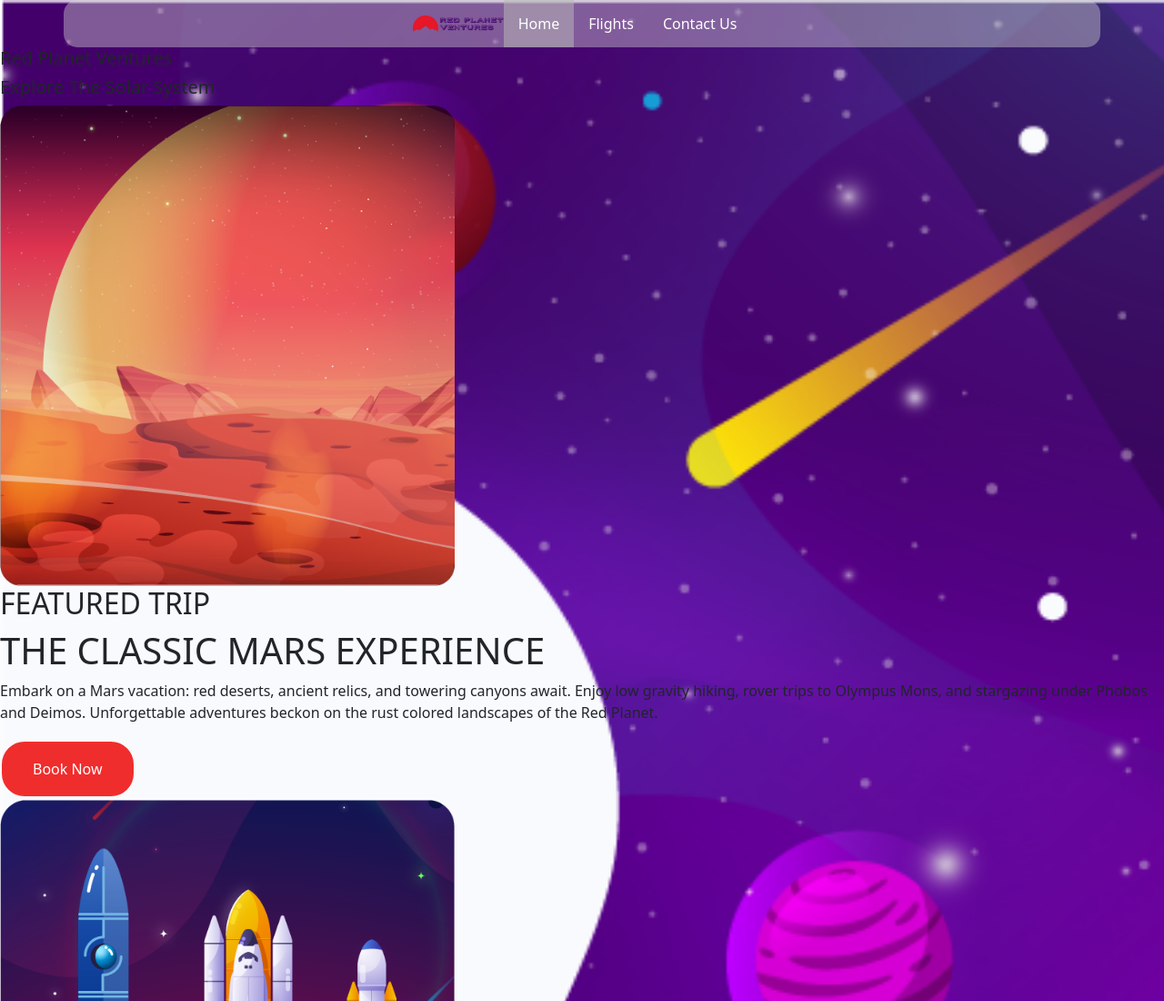
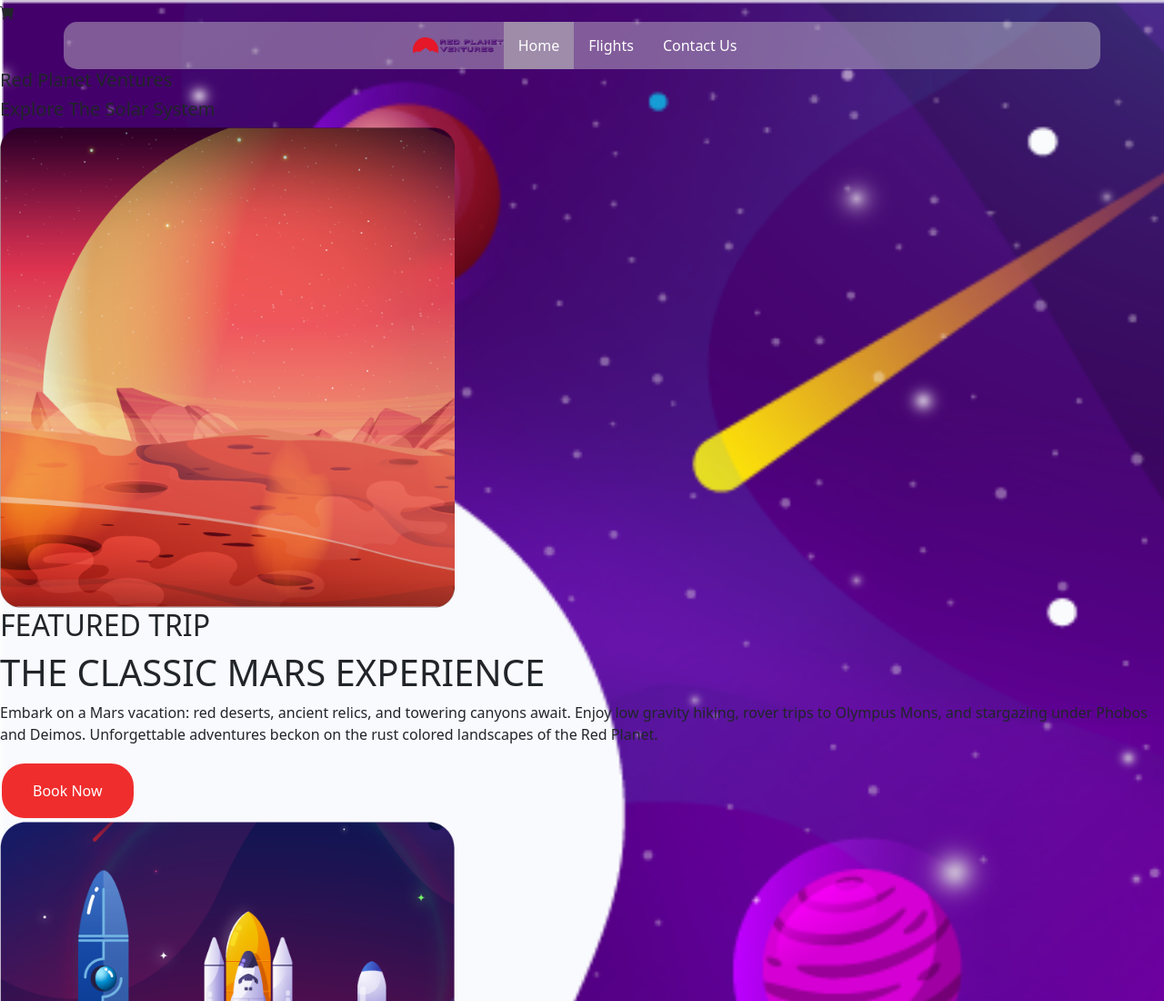
Before and after one commit to RyanK241162/Red-Planet-Ventures, a plain HTML site: page index.html in a window 1280 px wide. Shown: the top 1100 px of the page at 91% size. Drawn offline with nearby package versions, Linux system fonts and the light colour scheme; files whose address does not match are found by name.

Commit message:
Week 8 update

```diff
--- a/index.html
+++ b/index.html
@@ -9,7 +9,9 @@
     <link href="https://cdn.jsdelivr.net/npm/bootstrap@5.0.2/dist/css/bootstrap.min.css" rel="stylesheet" integrity="sha384-EVSTQN3/azprG1Anm3QDgpJLIm9Nao0Yz1ztcQTwFspd3yD65VohhpuuCOmLASjC" crossorigin="anonymous">
     <link rel="stylesheet" href="css/main.css">
 
-
+    <svg xmlns="http://www.w3.org/2000/svg" width="16" height="16" fill="currentColor" class="bi bi-cart-fill" viewBox="0 0 16 16">
+        <path d="M0 1.5A.5.5 0 0 1 .5 1H2a.5.5 0 0 1 .485.379L2.89 3H14.5a.5.5 0 0 1 .491.592l-1.5 8A.5.5 0 0 1 13 12H4a.5.5 0 0 1-.491-.408L2.01 3.607 1.61 2H.5a.5.5 0 0 1-.5-.5M5 12a2 2 0 1 0 0 4 2 2 0 0 0 0-4m7 0a2 2 0 1 0 0 4 2 2 0 0 0 0-4m-7 1a1 1 0 1 1 0 2 1 1 0 0 1 0-2m7 0a1 1 0 1 1 0 2 1 1 0 0 1 0-2"/>
+      </svg>
 
 </head>
 <body id="page1">
@@ -28,6 +30,7 @@
      <header>
         <h1 class="lead text-start">Red Planet Ventures</h1>
         <h3 class="lead text-start">Explore The Solar System</h3>
+        <i class="bi bi-cart-fill"></i>
     </header>
     </section>
 
```
